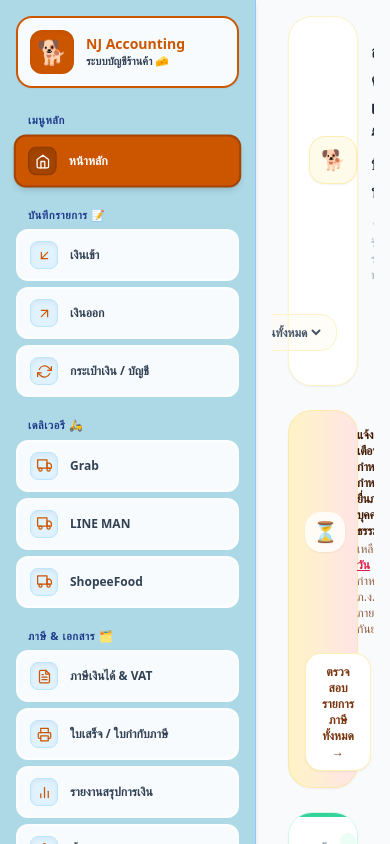
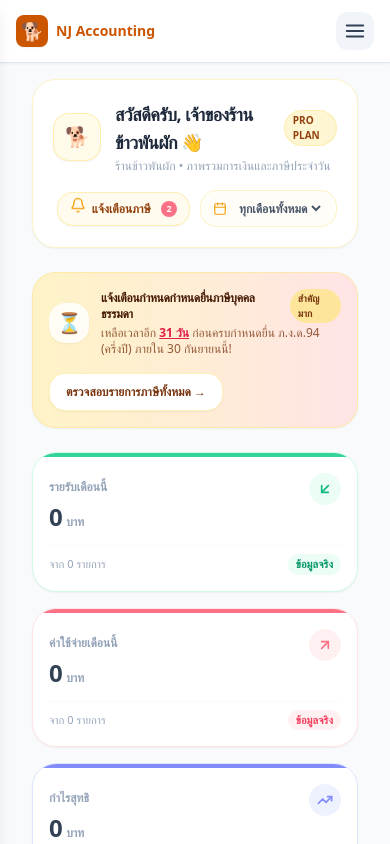
Before and after one commit to suisut21-source/nj-accounting-v3, a Next.js app: page / in a window 390 px wide. Shown: the top 844 px of the page. Built offline with nearby package versions, Linux system fonts and the light colour scheme.

Commit message:
Add files via upload

```diff
--- a/app/components/Sidebar.tsx
+++ b/app/components/Sidebar.tsx
@@ -1,14 +1,17 @@
 'use client';
 
+import { useState } from 'react';
 import Link from 'next/link';
 import { usePathname } from 'next/navigation';
 import {
   FiHome, FiArrowDownLeft, FiArrowUpRight, FiRefreshCw,
-  FiTruck, FiFileText, FiPrinter, FiBarChart2, FiSettings
+  FiTruck, FiFileText, FiPrinter, FiBarChart2, FiSettings,
+  FiMenu, FiX
 } from 'react-icons/fi';
 
 export default function Sidebar() {
   const pathname = usePathname();
+  const [isOpen, setIsOpen] = useState(false); // สถานะเปิด-ปิดเมนูบนมือถือ
 
   const menuSections = [
     {
@@ -45,14 +48,43 @@
   ];
 
   return (
+    <>
+      {/* 📱 ปุ่มกดเปิด-ปิดเมนูสำหรับหน้าจอมือถือ (แสดงเฉพาะจอเล็ก) */}
+      <div className="md:hidden flex items-center justify-between bg-white px-4 py-3 border-b border-slate-200 sticky top-0 z-50 shadow-sm">
+        <div className="flex items-center gap-2">
+          <div className="w-8 h-8 rounded-lg flex items-center justify-center text-white text-lg shadow-sm" style={{ backgroundColor: '#CC5500' }}>
+            🐕
+          </div>
+          <span className="font-black text-sm" style={{ color: '#CC5500' }}>NJ Accounting</span>
+        </div>
+        <button
+          onClick={() => setIsOpen(!isOpen)}
+          className="p-2 rounded-xl text-slate-700 bg-slate-100 hover:bg-slate-200 transition-colors"
+          aria-label="Toggle Menu"
+        >
+          {isOpen ? <FiX size={22} /> : <FiMenu size={22} />}
+        </button>
+      </div>
+
+      {/* 🌑 ฉากหลังมืดๆ ตอนเปิดเมนูบนมือถือ */}
+      {isOpen && (
+        <div
+          className="fixed inset-0 bg-black/40 z-40 md:hidden backdrop-blur-xs transition-opacity"
+          onClick={() => setIsOpen(false)}
+        />
+      )}
+
+      {/* 🗂️ ตัว Sidebar หลัก */}
       <aside
-      className="w-64 min-h-screen p-4 flex flex-col justify-between shadow-md border-r"
+        className={`fixed md:sticky top-0 left-0 z-50 w-64 min-h-screen p-4 flex flex-col justify-between shadow-lg md:shadow-md border-r transition-transform duration-300 ease-in-out ${
+          isOpen ? 'translate-x-0' : '-translate-x-full md:translate-x-0'
+        }`}
         style={{ backgroundColor: '#ADD8E6', borderColor: '#93C5FD' }}
       >
         <div className="space-y-6">
 
-        {/* โลโก้และชื่อร้าน */}
-        <div className="flex items-center gap-3 p-3 bg-white/90 backdrop-blur-sm rounded-2xl border-2 shadow-sm" style={{ borderColor: '#CC5500' }}>
+          {/* โลโก้และชื่อร้าน (ซ่อนในมือถือเพราะมีแถบบนแล้ว หรือจะให้โชว์ด้วยก็ได้ครับ) */}
+          <div className="hidden md:flex items-center gap-3 p-3 bg-white/90 backdrop-blur-sm rounded-2xl border-2 shadow-sm" style={{ borderColor: '#CC5500' }}>
             <div className="w-11 h-11 rounded-xl flex items-center justify-center text-2xl shrink-0 shadow-inner text-white" style={{ backgroundColor: '#CC5500' }}>
               🐕
             </div>
@@ -63,7 +95,7 @@
           </div>
 
           {/* รายการเมนูแยกตามหมวดหมู่ */}
-        <div className="space-y-5">
+          <div className="space-y-5 pt-2 md:pt-0">
             {menuSections.map((section, idx) => (
               <div key={idx} className="space-y-1.5">
                 <p className="text-[11px] font-black px-3 uppercase tracking-wider" style={{ color: '#1E3A8A' }}>
@@ -78,6 +110,7 @@
                       <Link
                         key={item.name}
                         href={item.href}
+                        onClick={() => setIsOpen(false)} // พอกดเลือกเมนบบนมือถือ ให้ปิด Sidebar อัตโนมัติ
                         className={`flex items-center gap-3 px-3 py-2.5 rounded-xl font-bold text-xs transition-all border-2 shadow-2xs ${
                           isActive
                             ? 'text-white shadow-md scale-[1.02]'
@@ -110,9 +143,10 @@
         </div>
 
         {/* Footer เล็กๆ ด้านล่าง */}
-      <div className="pt-4 border-t text-center" style={{ borderColor: 'rgba(255, 255, 255, 0.5)' }}>
+        <div className="pt-4 border-t text-center mt-6" style={{ borderColor: 'rgba(255, 255, 255, 0.5)' }}>
           <p className="text-[10px] font-bold" style={{ color: '#1E3A8A' }}>NJ Shop v1.0 • สู้ๆ ครับพี่! 💪✨</p>
         </div>
       </aside>
+    </>
   );
 }
--- a/app/layout.tsx
+++ b/app/layout.tsx
@@ -9,14 +9,15 @@
   return (
     <html lang="th">
       <body>
-        <div className="flex flex-row min-h-screen bg-[#F8FAFC] font-sans text-slate-800 overflow-x-hidden">
-  <div className="w-64 flex-shrink-0">
-    <Sidebar />
-  </div>
-  <main className="flex-1 p-4 md:p-6 overflow-y-auto">
-    {children}
-  </main>
-</div>
+        <div className="flex flex-col md:flex-row min-h-screen bg-[#F8FAFC] font-sans text-slate-800 overflow-x-hidden">
+          {/* Sidebar สำหรับมือถือและคอมพิวเตอร์ */}
+          <Sidebar />
+
+          {/* ส่วนเนื้อหาหลักด้านขวา */}
+          <main className="flex-1 p-4 md:p-6 overflow-y-auto w-full">
+            {children}
+          </main>
+        </div>
       </body>
     </html>
   );
```
Lines whose indentation alone changed are shown as unchanged.
